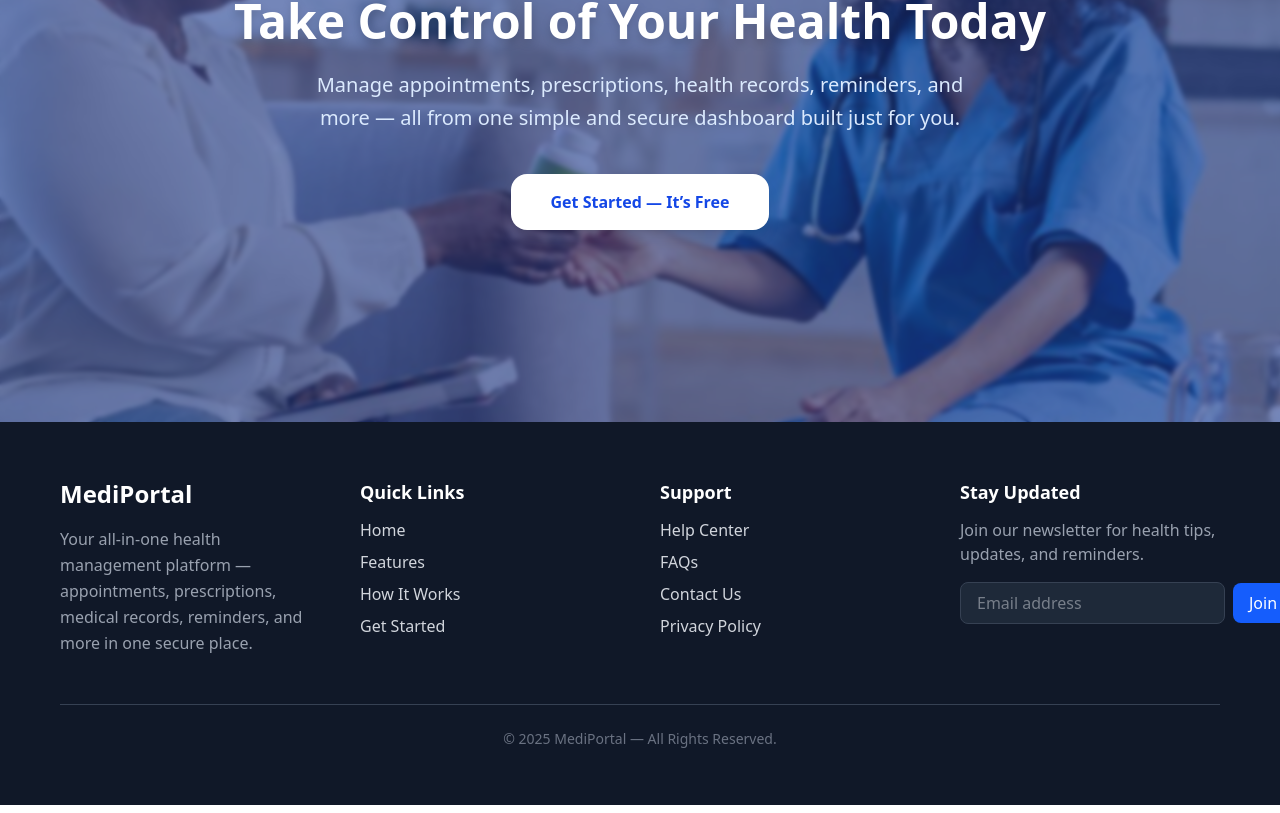
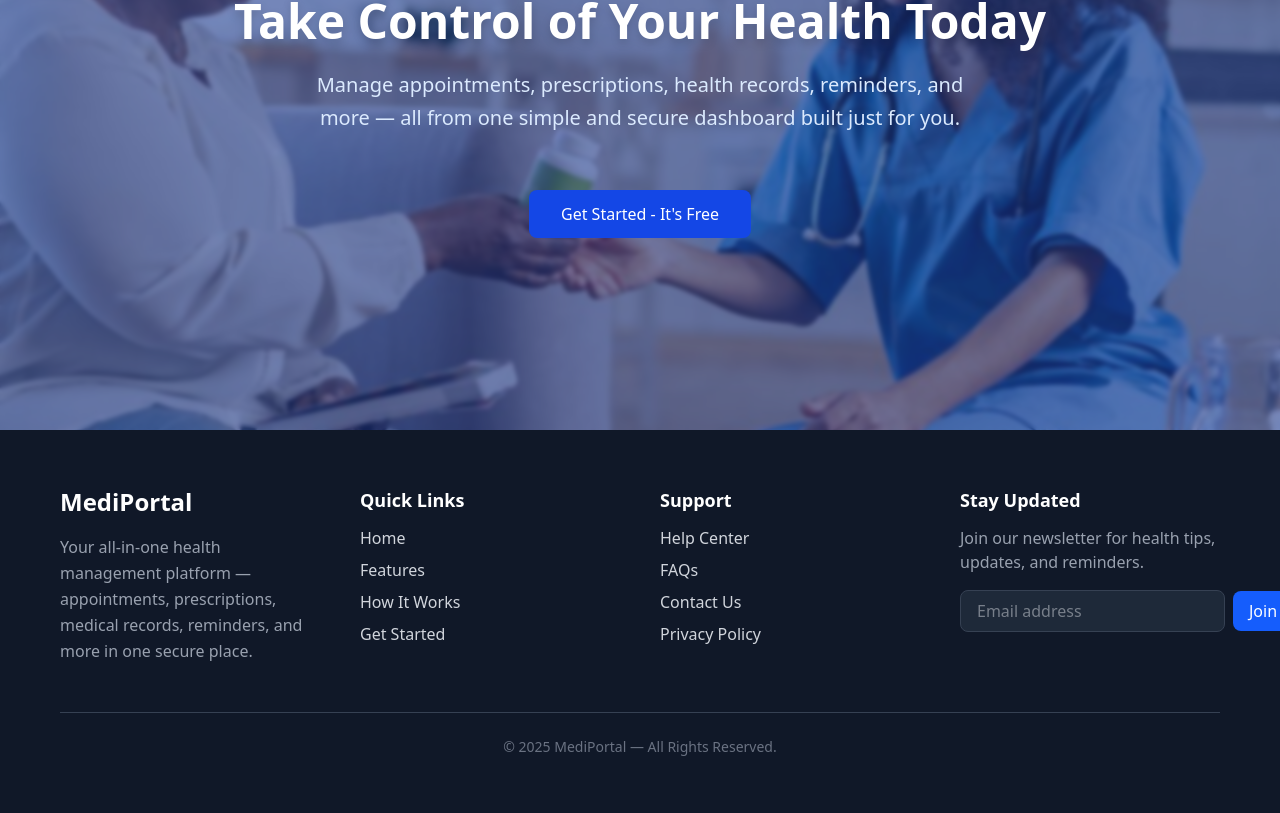
Before and after one commit to shugaglow/Mediportal, a React (Vite) app: page / in a window 1280 px wide. Shown: the part 6177-6990 px from the top of the page. Built offline with nearby package versions, Linux system fonts and the light colour scheme.

Commit message:
minor fixes

```diff
--- a/src/Landingpage/HeroCTA.jsx
+++ b/src/Landingpage/HeroCTA.jsx
@@ -1,7 +1,7 @@
 import React from 'react'
 import cta from '../assets/cta5.jpg';
 
-function HeroCTA() {
+function HeroCTA({ setShowAuth, setTab }) {
   return (
         <section
       id="cta"
@@ -31,13 +31,14 @@ function HeroCTA() {
         </p>
 
         {/* Button */}
-        <button
-          className="cursor-pointer px-10 py-4 bg-white text-blue-700 font-semibold rounded-2xl shadow-lg hover:bg-gray-200 transition-all duration-300"
+            <button
           onClick={() => {
-            document.getElementById("hero").scrollIntoView({ behavior: "smooth" });
+            setShowAuth(true);
+            setTab("signup");
           }}
+          className="mt-4 px-6 sm:px-8 py-2 sm:py-3 bg-blue-700 text-white font-medium rounded-lg hover:bg-blue-900 transition-all w-fit"
         >
-          Get Started — It’s Free
+          Get Started - It's Free
         </button>
 
       </div>
--- a/src/Landingpage/LandingPage.jsx
+++ b/src/Landingpage/LandingPage.jsx
@@ -32,7 +32,8 @@ export default function LandingPage() {
       <Features />
       <HowItWorks />
       <Testimonials />
-      <HeroCTA/>
+      <HeroCTA setShowAuth={setShowAuth} setTab={setTab} />
+
       <Footer />
 
       {/* Login/Signup Modal */}
```
